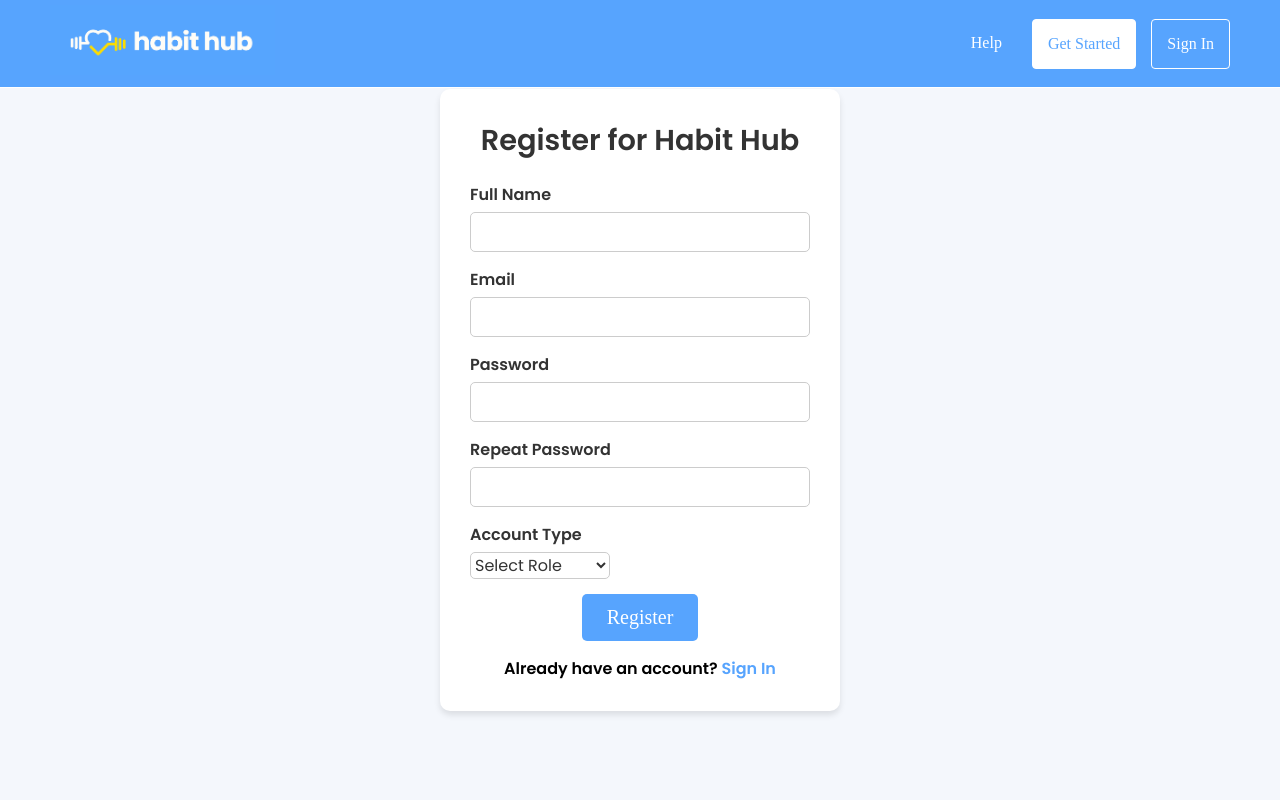
After one commit to 123-miranda-123/habithackers, a PHP site: page /register.php in a window 1280 px wide. The commit adds this page. Run offline with PHP 8.4, Linux system fonts and the light colour scheme; some web fonts are replaced.

Commit message:
REGISTER WORKS!!!

```diff
--- a/index.html
+++ b/index.html
@@ -8,7 +8,7 @@
     <link href="styles/header.css" rel="stylesheet" type="text/css"/>
     <link href="styles/index.css" rel="stylesheet" type="text/css"/>
     <link href="styles/footer.css" rel="stylesheet" type="text/css"/>
-    <link rel="icon" href="../images/icon.png" type="image/png">
+    <link rel="icon" href="images/icon.png" type="image/png">
     <link href = "sql/register.php" type = "php"/>
 </head>
 <body>
--- /dev/null
+++ b/register.php
@@ -0,0 +1,148 @@
+<!-- filepath: /Applications/MAMP/htdocs/habithub/register.php -->
+<!DOCTYPE html>
+<html lang="en">
+<head>
+    <meta charset="UTF-8">
+    <meta name="viewport" content="width=device-width, initial-scale=1.0">
+    <title>Get Started - Habit Hub</title>
+    <link href="styles/header.css" rel="stylesheet" type="text/css"/>
+    <link href="styles/login.css" rel="stylesheet" type="text/css">
+    <link rel="icon" href="images/icon.png" type="image/png">
+</head>
+<body>
+    <nav class="header">
+        <div class="header-container">
+            <a href="index.html">
+                <img src="images/Banner 2.png" alt="Habit Hub Logo" class="logo">
+            </a>
+            <div class="auth-buttons">
+                <a href="help.html" id="help">Help</a>
+                <a href="register.php" id="register">Get Started</a>
+                <a href="login.html" id="login">Sign In</a>
+            </div>
+        </div>
+    </nav>
+    <section class="container">
+        <h2>Register for Habit Hub</h2>
+
+        <div id = "message">
+        <?php
+        if (isset($_GET['message'])) {
+            echo '<p>' . htmlspecialchars($_GET['message']) . '</p>';
+        }
+        ?>
+        </div>
+
+        <form action="register.php" method="POST">
+            <div class="input-group">
+                <label for="name">Full Name</label>
+                <input type="text" id="name" name="name" required>
+            </div>
+
+            <div class="input-group">
+                <label for="email">Email</label>
+                <input type="email" id="email" name="email" required>
+            </div>
+
+            <div class="input-group">
+                <label for="password">Password</label>
+                <input type="password" id="password" name="password" required>
+            </div>
+
+            <div class="input-group">
+                <label for="repeatPassword">Repeat Password</label>
+                <input type="password" id="repeatPassword" name="repeatPassword" required>
+            </div>
+
+            <div class="input-group">
+                <label for="role">Account Type</label>
+                <select name="role" id="role" required>
+                    <option value="" disabled selected>Select Role</option>
+                    <option value="member">Team Member</option>
+                    <option value="captain">Team Captain</option>
+                    <option value="admin">Admin</option>
+                </select>
+            </div>
+
+            <div class="submit-btn">
+                <button id="submit" type="submit" name="submit">Register</button>
+            </div>
+        </form>
+
+        <div class="signlink">
+            <p>Already have an account? <a href="login.html">Sign In</a></p>
+        </div>
+    </section>
+</body>
+</html>
+
+<?php
+function validatePassword($password) {
+    if (strlen($password) < 8) {
+        return "Password must be at least 8 characters long.";
+    }
+    if (!preg_match("/[A-Z]/", $password)) {
+        return "Password must contain at least one uppercase letter.";
+    }
+    if (!preg_match("/[0-9]/", $password)) {
+        return "Password must contain at least one number.";
+    }
+    if (!preg_match("/[\W_]/", $password)) {
+        return "Password must contain at least one special character.";
+    }
+    return true;
+}
+
+if (isset($_POST["submit"])) {
+    $name = $_POST["name"];
+    $email = $_POST["email"];
+    $password = $_POST["password"];
+    $repeatPassword = $_POST["repeatPassword"];
+    $role = $_POST["role"];
+    $passwordHash = password_hash($password, PASSWORD_DEFAULT);
+
+    require_once "database.php";
+
+    if ($password !== $repeatPassword) {
+        header("Location: register.php?message=" . urlencode("Passwords do not match."));
+        exit();
+    } else {
+        $passwordValidation = validatePassword($password);
+        if ($passwordValidation !== true) {
+            header("Location: register.php?message=" . urlencode($passwordValidation));
+            exit();
+        } else {
+
+        // Check database connection
+        if (!$conn) {
+            die("Connection failed: " . mysqli_connect_error());
+        }
+
+         // Check if email already exists
+        $sql = "SELECT * FROM users WHERE email = '$email'";
+        $result = mysqli_query($conn, $sql);
+        $rowCount = mysqli_num_rows($result);
+        if ($rowCount > 0) {
+            header("Location: register.php?message=" . urlencode("Email already exists."));
+            exit();
+        }
+            // Insert data into database
+            $sql = "INSERT INTO users (name, email, password, role) VALUES (?, ?, ?, ?)";
+            $stmt = mysqli_stmt_init($conn);
+            if (mysqli_stmt_prepare($stmt, $sql)) {
+                mysqli_stmt_bind_param($stmt, "ssss", $name, $email, $passwordHash, $role); // Bind values into the SQL command
+                if (mysqli_stmt_execute($stmt)) { // Execute the statement
+                    header("Location: register.php?message=" . urlencode("Registration successful!"));
+                    exit();
+                } else {
+                    header("Location: register.php?message=" . urlencode("Error executing query: " . mysqli_stmt_error($stmt)));
+                    exit();
+                }
+            } else {
+                header("Location: register.php?message=" . urlencode("Error preparing statement: " . mysqli_error($conn)));
+                exit();
+            }
+        }
+    }
+}
+?>
--- a/styles/login.css
+++ b/styles/login.css
@@ -1,21 +1,26 @@
 @font-face {
     font-family: 'Poppins';
-    src: url(../fonts/Poppins/Poppins-Bold.ttf) format('truetype');
+    src: url(fonts/Poppins/Poppins-Bold.ttf) format('truetype');
   }
 
   @font-face {
     font-family: 'Poppins-SemiBold';
-    src: url(../../fonts/Poppins/Poppins-SemiBold.ttf) format('truetype');
+    src: url(fonts/Poppins/Poppins-SemiBold.ttf) format('truetype');
   }
 
   @font-face {
     font-family: 'Poppins-Regular';
-    src: url(../../fonts/Poppins/Poppins-Regular.ttf) format('truetype');
+    src: url(fonts/Poppins/Poppins-Regular.ttf) format('truetype');
+  }
+
+  @font-face {
+    font-family: 'Poppins-Italic';
+    src: url(fonts/Poppins/Poppins-Italic.ttf) format('truetype');
   }
 
   @font-face {
     font-family: 'Lexend';
-    src: url(../fonts/Lexend/Lexend-VariableFont_wght.ttf);
+    src: url(fonts/Lexend/Lexend-VariableFont_wght.ttf);
   }
 
 * {
@@ -61,7 +66,7 @@ body {
 }
 
 #role {
-    font-family: Poppins;
+    font-family: Poppins-Regular;
     background-color: white;
     border: 1px solid #ccc;
     border-radius: 5px;
@@ -88,6 +93,12 @@ body {
     border-radius: 5px;
     font-size: 1em;
     color: #333;
+}
+
+#message {
+    font-family: Poppins-Semibold;
+    color: #57a4fe;
+    margin-bottom: 10px;
 }
 
 .remember-me {
```
Also changed, not shown: database.php (added, +11 -0 lines), php/connect.php (deleted, +0 -16 lines), php/database.php (deleted, +0 -10 lines), php/register.php (deleted, +0 -41 lines), register.html (deleted, +0 -71 lines), logout.php (added), php/logout.php (deleted).
